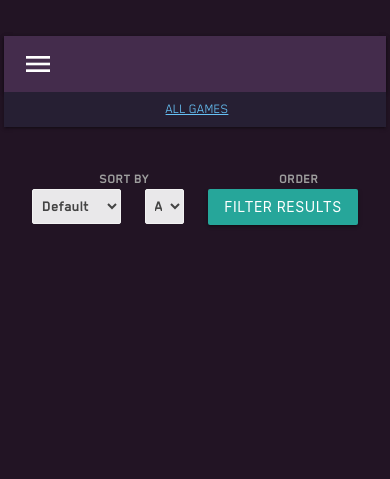
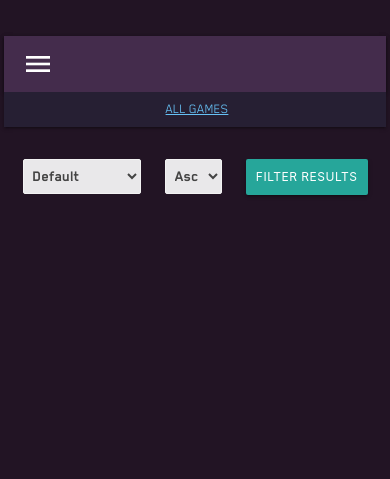
Before and after one commit to EllenSt264/my-Next-Game, a Flask app: page /games in a window 390 px wide. Shown: the part 365-844 px from the top of the page. Run offline with Flask 2, Linux system fonts and the light colour scheme; some libraries are stand-ins or nearby versions.

Commit message:
Update responsive UX design
Update repsonsive design for Favourites and Games page.

Update responsive design for the sort filter.

```diff
--- a/static/css/style.css
+++ b/static/css/style.css
@@ -2406,6 +2408,12 @@ label[for]:hover {
     .secondary-nav .sidenav-trigger i {
         font-size: 32px;
     }
+    #sort-and-pagination-nav .pagination {
+        text-align: right;
+    }
+    .favourites-page .sort-by {
+        padding-top: 25px;
+    }
     .rank h5 {
         margin: 0 10px;
     }
@@ -2877,6 +2899,16 @@ label[for]:hover {
     }
 }
 
+@media (max-width: 436px) {
+    #sort-and-pagination-nav {
+        width: 100%;
+    }
+    #filterBtn {
+        font-size: 12px;
+        padding: 0 10px;
+    }
+}
+
 @media (max-width: 430px) {
     .carousel-item a img {
         width: 350px !important;
--- a/templates/games-template.html
+++ b/templates/games-template.html
@@ -91,7 +91,7 @@
     <section id="sort-and-pagination-nav">
         <div class="row">
             <!-- Pagination -->
-            <div class="col s12 m6">
+            <div class="col s12 m12 l6">
                 <div class="pagination-top">
                     <ul class="pagination">
                        {% block pagination %}
@@ -100,10 +100,10 @@
                 </div>
             </div>
             <!-- Sort by features -->
-            <div class="col s12 m6">
+            <div class="col s12 m12 l6">
                 <div class="sort-by right">
                     <!-- Select labels -->
-                    <ul class="tabs tabs-transparent" id="sortNav-label">
+                    <ul class="tabs tabs-transparent hide-on-med-and-down" id="sortNav-label">
                         <li class="tab" id="nav1">
                             <a>
                                 <label for="navSelect1">Sort By</label>
```
Also changed, not shown: other parts of static/css/style.css (+37 -4 lines), templates/games-favourites.html (+6 -15 lines).
